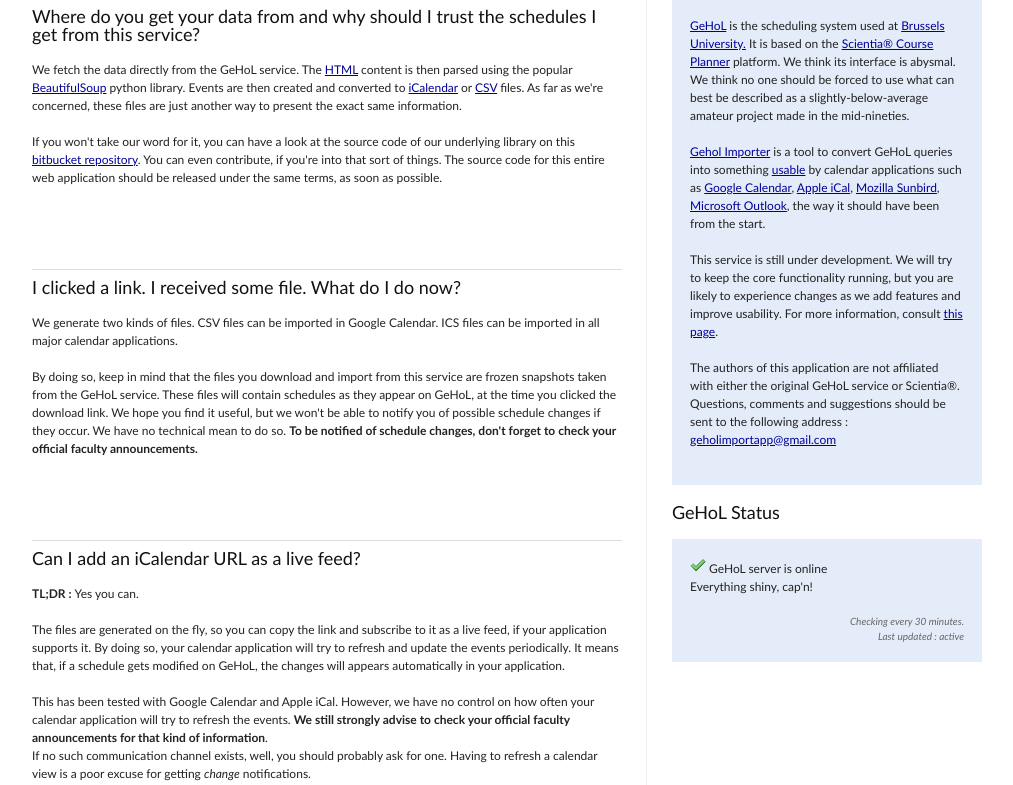
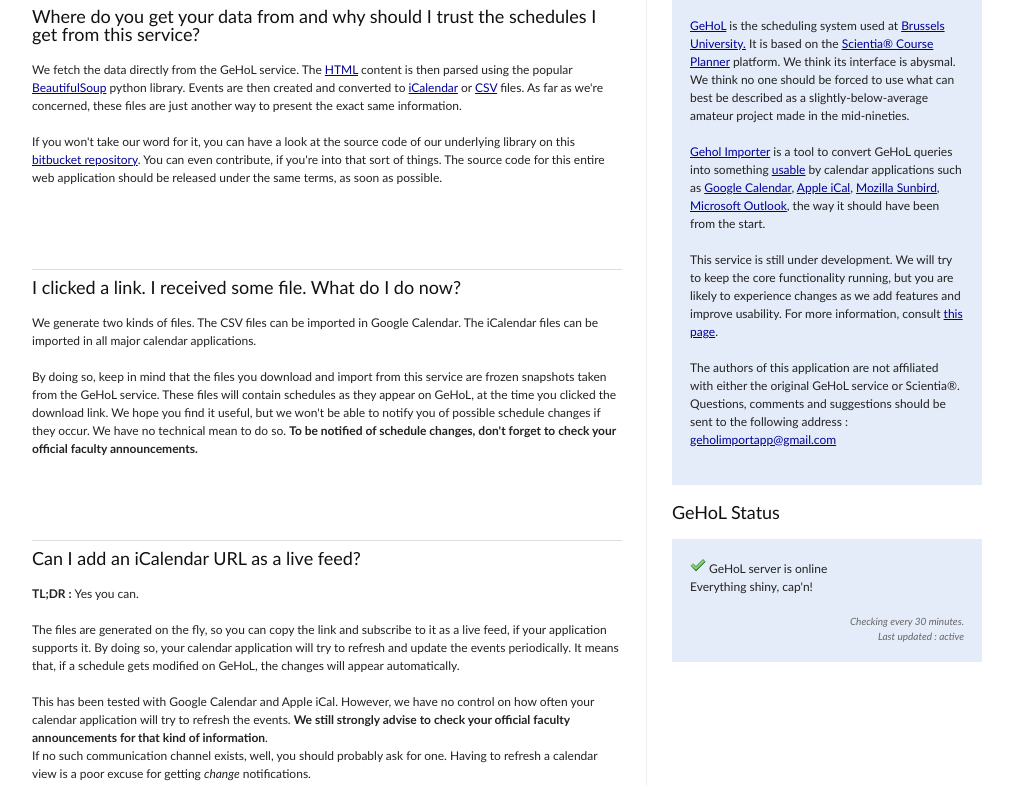
Before and after one commit to sevas/geholimportapp, a Python web app: template templates/questions.html in a window 1280 px wide. Shown: the part 120-905 px from the top of the page, without its empty margins (133-1146 px from the left). Run offline with Jinja, Linux system fonts and the light colour scheme; the template is opened without the code that fills it: most values are stand-ins (such as "Sample title", 1, 10 or a date in 2020).

Commit message:
minor edits & corrected typos

```diff
--- a/templates/questions.html
+++ b/templates/questions.html
@@ -39,8 +39,8 @@
           I clicked a link. I received some file. What do I do now?
         </h3>
 
-        <p>We generate two kinds of files. CSV files can be imported
-          in Google Calendar. ICS files can be imported in all major
+        <p>We generate two kinds of files. The CSV files can be imported
+          in Google Calendar. The iCalendar files can be imported in all major
           calendar applications.</p>
 
         <p>By doing so, keep in mind that the files you download and
@@ -66,7 +66,7 @@
           refresh and update the events periodically.
 
           It means that, if a schedule gets modified on GeHoL, the
-          changes will appears automatically in your application.
+          changes will appear automatically.
         </p>
 
         <p>
```
